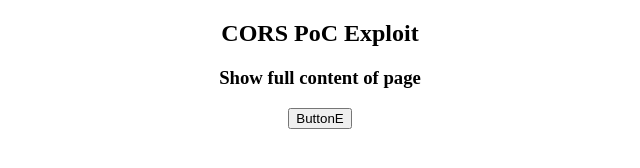
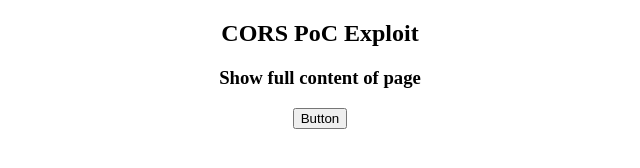
Before and after one commit to Jvstmer/jvstmer.github.io, a plain HTML site: page folder/index.html in a window 1280 px wide. Shown: the full height of the page, 320-960 px from the left. Drawn offline with Linux system fonts and the light colour scheme.

Commit message:
Update index.html

```diff
--- a/folder/index.html
+++ b/folder/index.html
@@ -11,7 +11,7 @@
      <h2>CORS PoC Exploit </h2>
      <h3>Show full content of page</h3>
      <div id="report">
-       <button type="button" onclick="cors()">ButtonE</button>
+       <button type="button" onclick="cors()">Button</button>
      </div>
   </body>
 </html>
```
